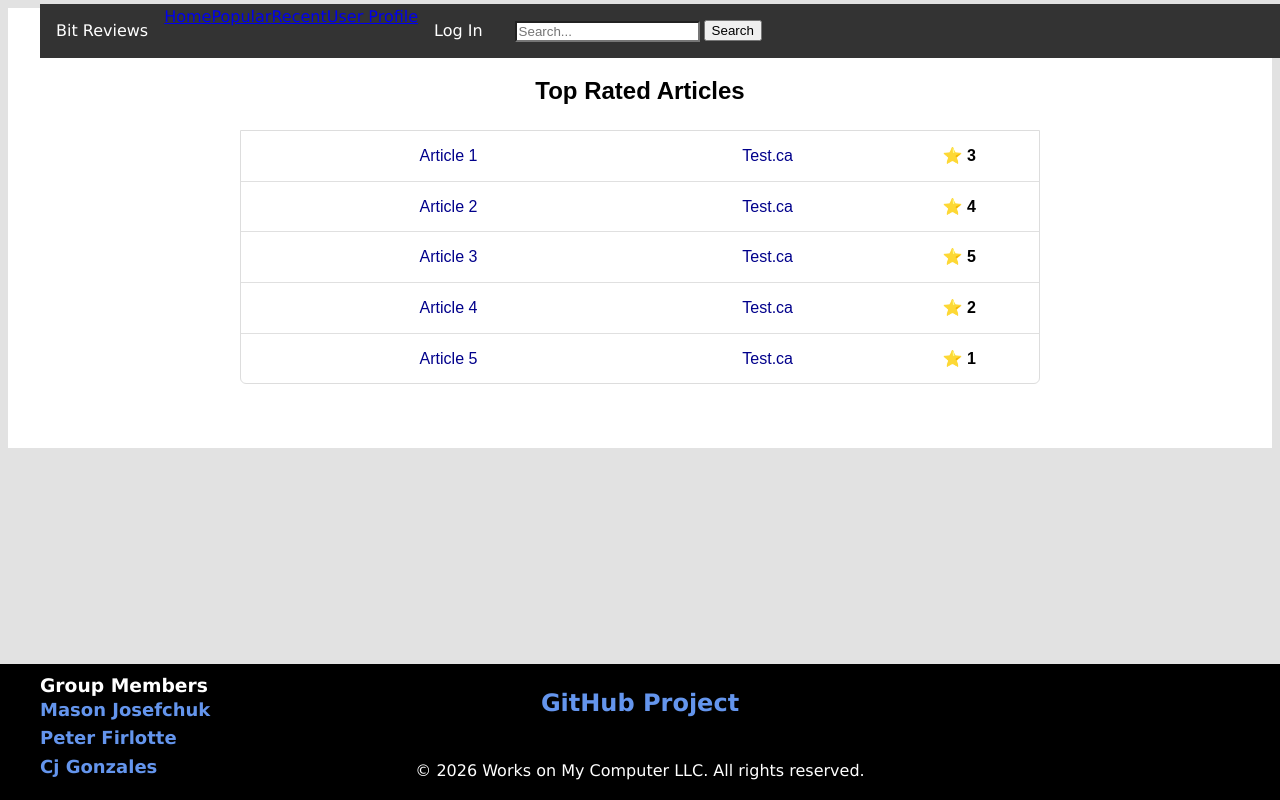
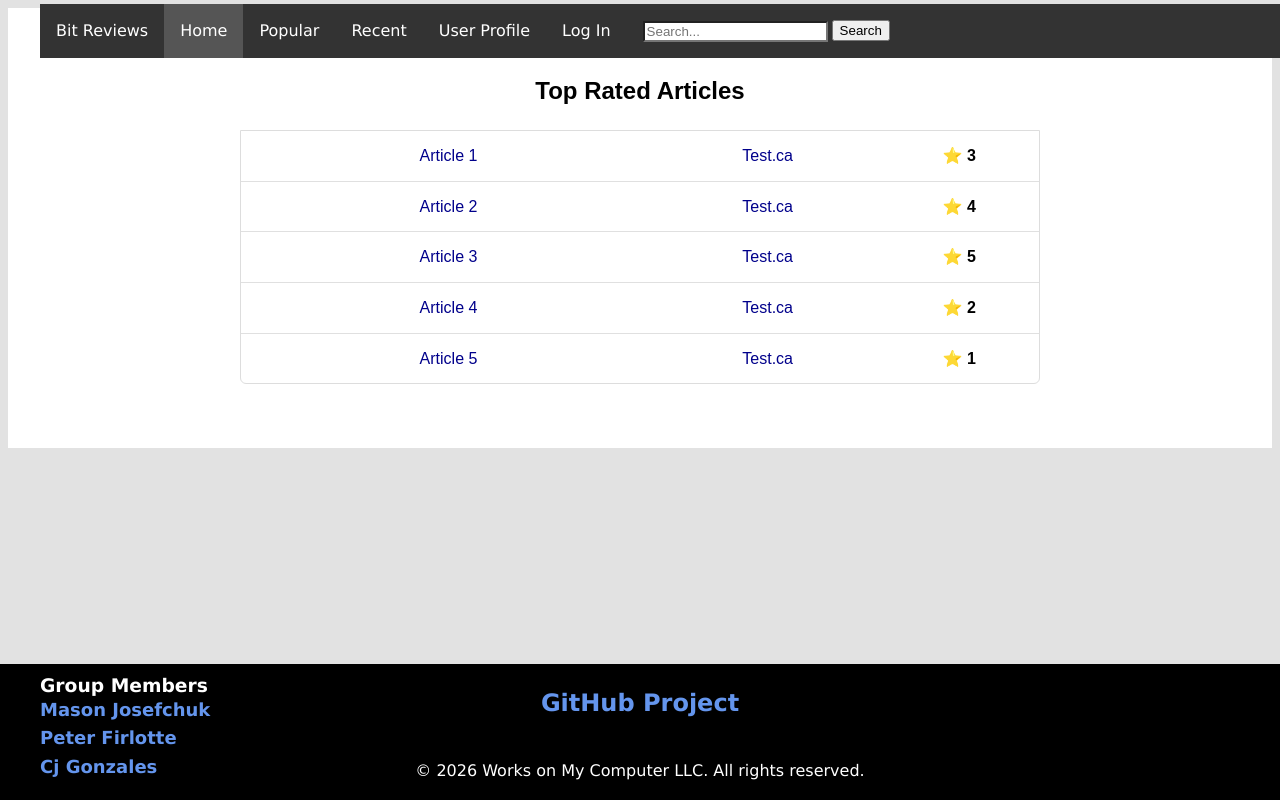
Before and after one commit to pfirlotte-rrc/COMP-4002-Project, a React (Vite) app in the folder apps/frontend/: page / in a window 1280 px wide. Shown: the top 800 px of the page. Built offline with nearby package versions, Linux system fonts and the light colour scheme.

Commit message:
FIx Nav bar items

```diff
--- a/apps/frontend/src/components/common/layout/nav/Nav.css
+++ b/apps/frontend/src/components/common/layout/nav/Nav.css
@@ -7,6 +7,20 @@ nav {
   position: absolute;
   top:.5%;
   width: 99%;
+}
+
+nav .nav-links a {
+  float: left;
+  display: block;
+  color: white;
+  text-align: center;
+  padding: 14px 16px;
+  text-decoration: none;
+}
+
+nav .nav-links a.active {
+  background-color: #555;
+  color: white;
 }
 
 nav span a {
```
